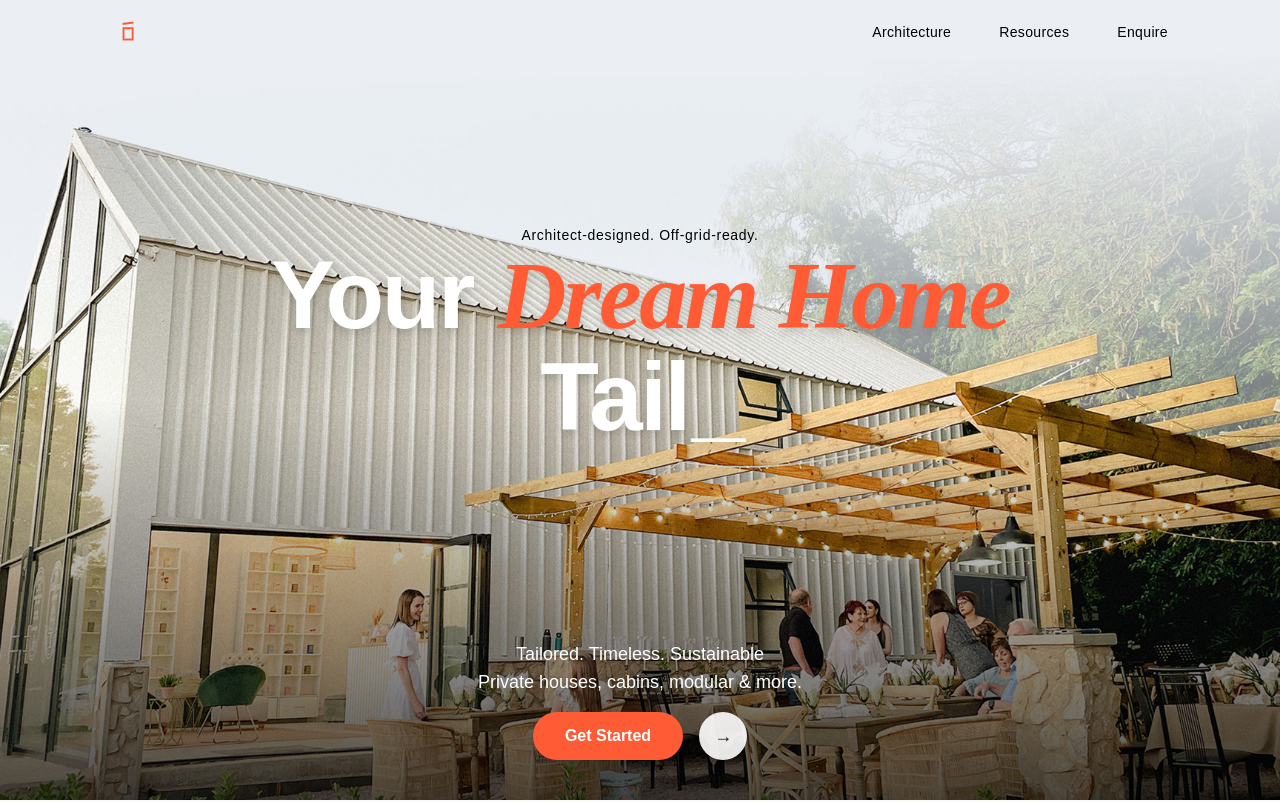
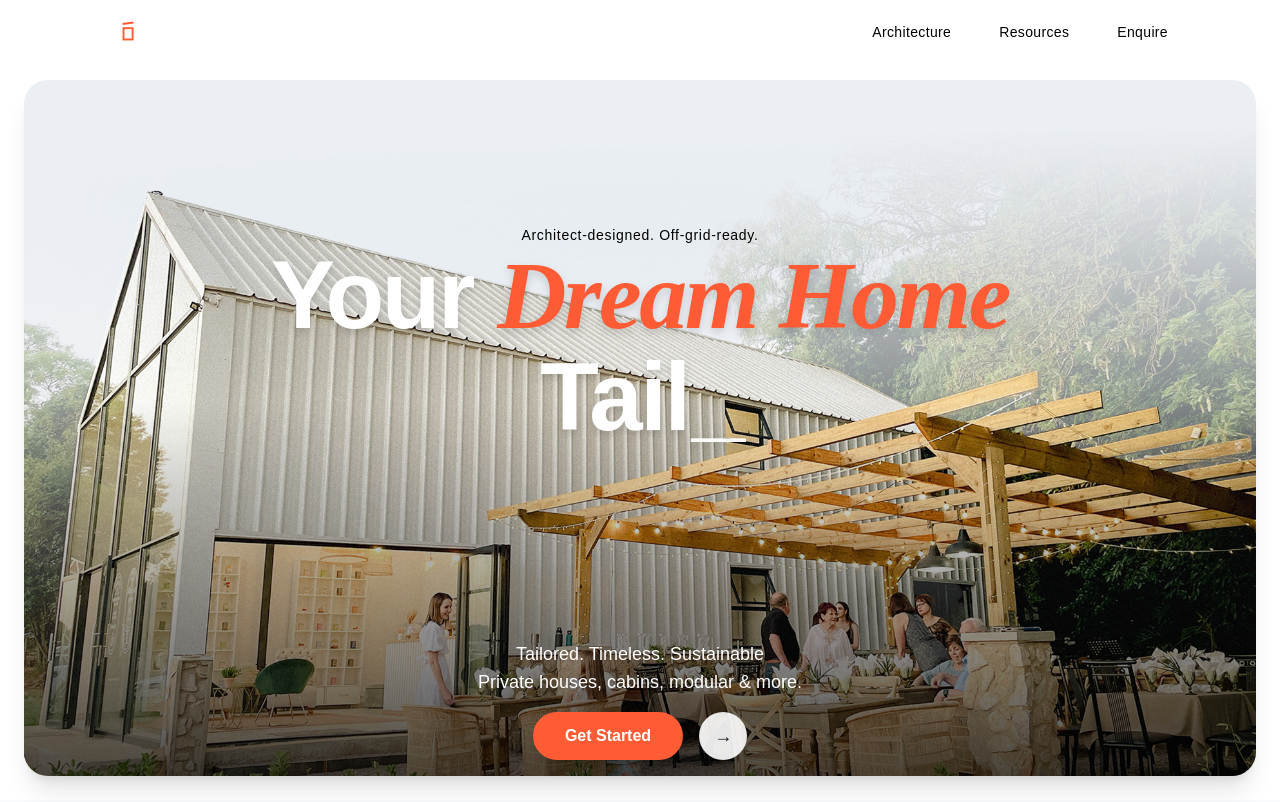
Before and after one commit to Marco1993-M/pequeno, a Next.js app: page / in a window 1280 px wide. Shown: the top 802 px of the page. Built offline with nearby package versions, Linux system fonts and the light colour scheme.

Commit message:
Update page.js

```diff
--- a/src/app/page.js
+++ b/src/app/page.js
@@ -15,14 +15,19 @@ return (
 {/* HERO SECTION */}
 <section
   className="relative w-full h-screen flex flex-col justify-between items-center text-center text-black px-4"
+>
+  {/* Card Background */}
+  <div
+    className="absolute left-6 right-6 top-20 bottom-6 rounded-3xl overflow-hidden shadow-xl"
     style={{
       backgroundImage: "url('/heroB.jpg')",
       backgroundSize: "cover",
       backgroundPosition: "center",
     }}
->
+  ></div>
+
   {/* Overlay Gradient */}
-  <div className="absolute inset-0 bg-gradient-to-t from-black/70 via-black/0 to-transparent"></div>
+  <div className="absolute inset-0 m-6 rounded-3xl bg-gradient-to-t from-black/70 via-black/0 to-transparent pointer-events-none"></div>
 
   {/* Content Wrapper */}
   <div className="relative z-10 flex flex-col justify-center items-center h-full w-full">
@@ -31,11 +36,8 @@ return (
       Architect-designed. Off-grid-ready.
     </p>
 
-{/* Headline */}
     <h1 className="text-5xl md:text-8xl font-extrabold tracking-tight leading-[1.05] text-white drop-shadow-lg mb-32">
       Your <span className="font-serif italic text-[#ff5c36]">Dream Home</span>
-
-  {/* Typewriter visual effect */}
       <span className="block">
         <Typewriter
           words={['Simplified', 'Tailored', 'Built To Love', 'Built To Last']}
@@ -47,45 +49,28 @@ return (
           delaySpeed={2000}
         />
       </span>
-
-  {/* Hidden for SEO crawlers */}
       <span className="sr-only">
         Quality modular homes, architecturally designed homes, fast construction, sustainable modular homes, lightweight steel homes
       </span>
     </h1>
 
-
-
     {/* Just above the fold → Subheading + CTAs */}
     <div className="absolute bottom-[5%] w-full px-4 flex flex-col items-center">
-      {/* Subheading */}
-      <p className="text-base md:text-lg text-white">
-        Tailored. Timeless. Sustainable
-      </p>
-      <p className="text-base md:text-lg text-white">
-        Private houses, cabins, modular & more.
-      </p>
+      <p className="text-base md:text-lg text-white">Tailored. Timeless. Sustainable</p>
+      <p className="text-base md:text-lg text-white">Private houses, cabins, modular & more.</p>
 
-{/* CTA Buttons */}
       <div className="flex justify-center gap-4 flex-wrap mt-4 items-center">
-  {/* Pill CTA */}
         <a href="/onboarding">
           <button className="bg-[#ff5c36] text-white px-8 py-3 rounded-full font-semibold shadow-lg hover:bg-white hover:text-[#ff5c36] hover:scale-105 transition duration-300">
             Get Started
           </button>
         </a>
-
-  {/* Round Icon CTA */}
         <a href="/recent">
           <button className="flex items-center justify-center w-12 h-12 rounded-full bg-white/90 text-black/90 shadow-md hover:bg-white hover:text-[#ff5c36] transition duration-300">
             <span className="text-lg">→</span>
           </button>
         </a>
       </div>
-
-
-
-
     </div>
   </div>
 </section>
```
Lines whose indentation alone changed are shown as unchanged.
